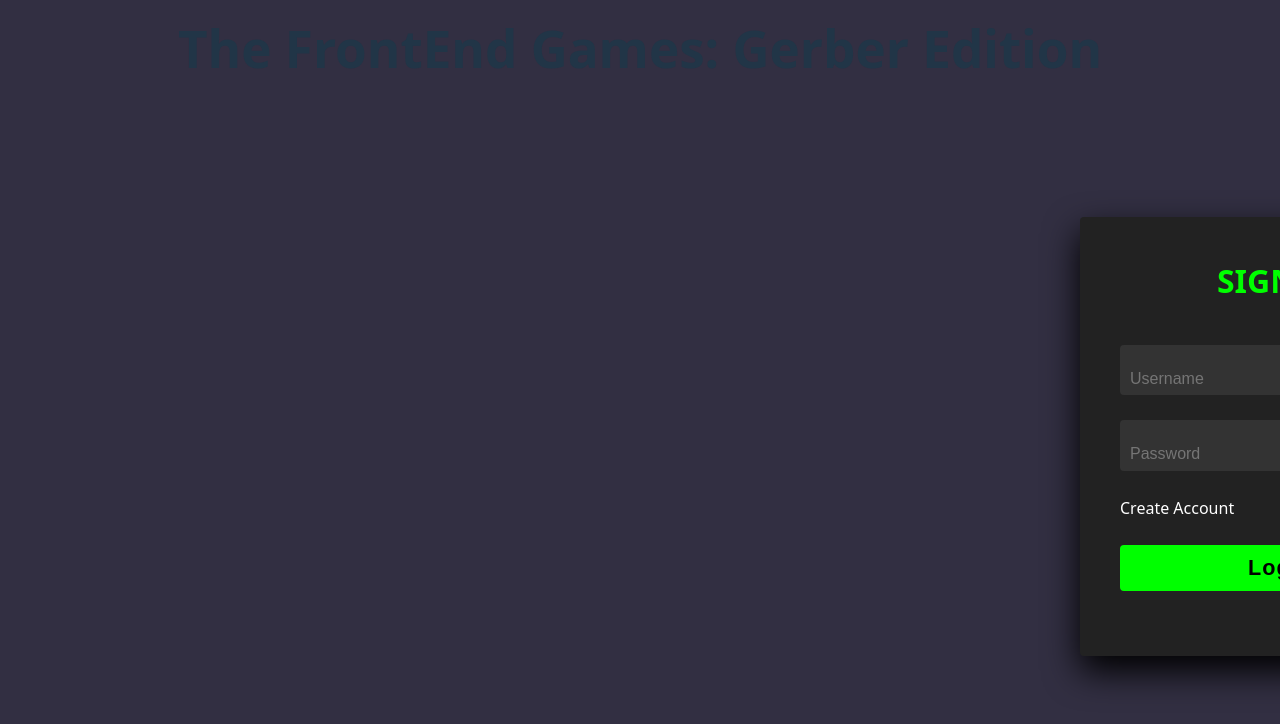
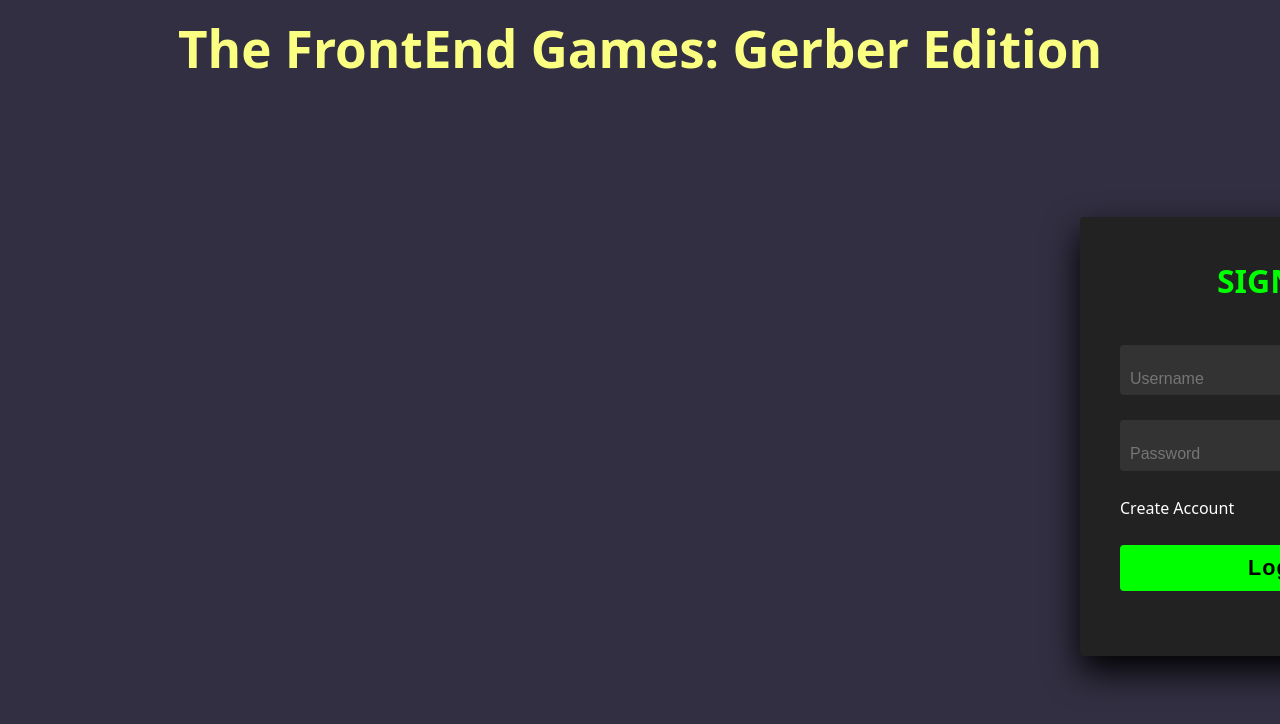
Before and after one commit to christopherjparrett/GerbBenchmark, a React (Vite) app in the folder frontend/: page / in a window 1280 px wide. Shown: the top 724 px of the page. Built offline with nearby package versions, Linux system fonts and the light colour scheme.

Commit message:
Update App.css

```diff
--- a/frontend/src/App.css
+++ b/frontend/src/App.css
@@ -49,4 +49,5 @@
   flex-direction: column !important;
   align-items: center !important;
   background-color: #322F42 !important;
+  color: #FAFF81 !important;
 }
```
